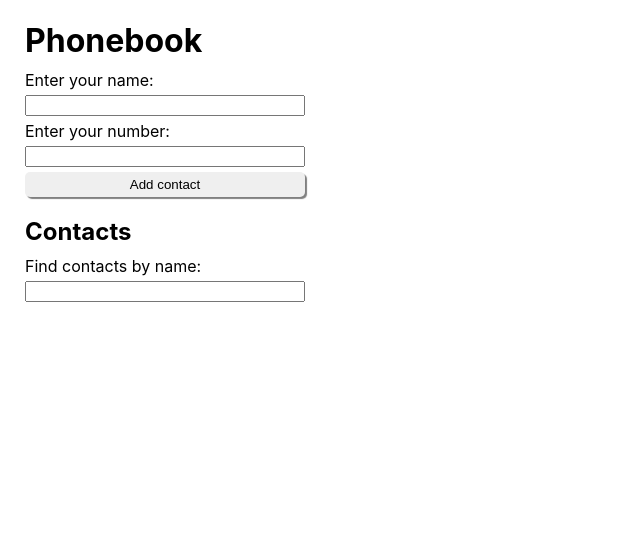
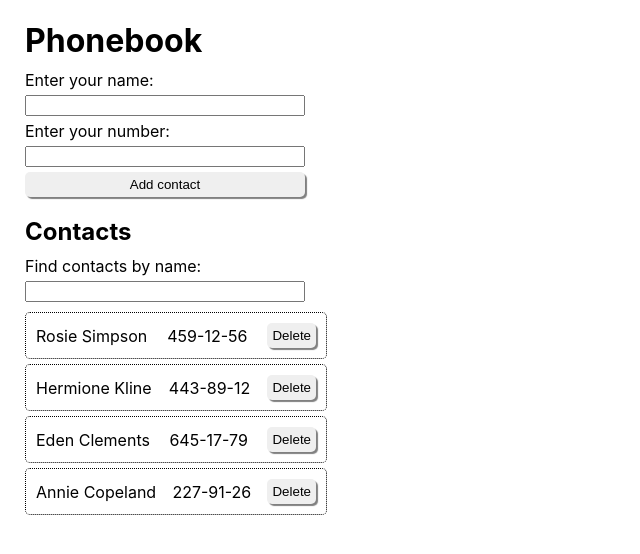
Before and after one commit to KaterynaPryimakova/goit-react-hw-02-phonebook, a React (Create React App) app: page / in a window 1280 px wide. Shown: the top 554 px of the page, without its empty margins (0-640 px from the left). Built offline with nearby package versions, Linux system fonts and the light colour scheme.

Commit message:
deleting contacts

```diff
--- a/src/components/App.jsx
+++ b/src/components/App.jsx
@@ -5,7 +5,12 @@ import { Filter } from './Filter/Filter';
 
 export class App extends Component {
   state = {
-    contacts: [],
+    contacts: [
+      { id: 'id-1', name: 'Rosie Simpson', number: '459-12-56' },
+      { id: 'id-2', name: 'Hermione Kline', number: '443-89-12' },
+      { id: 'id-3', name: 'Eden Clements', number: '645-17-79' },
+      { id: 'id-4', name: 'Annie Copeland', number: '227-91-26' },
+    ],
     filter: '',
   };
 
@@ -13,6 +18,20 @@ export class App extends Component {
     this.setState(prevState => ({
       contacts: [...prevState.contacts, newContact],
     }));
+  };
+
+  findContact = e => {
+    // const { value } = e.currentTarget;
+    // console.log(value);
+    // this.setState({
+    //   contacts: this.state.contacts.filter(({ name }) => name === value),
+    // });
+  };
+
+  deleteContact = contactId => {
+    this.setState({
+      contacts: this.state.contacts.filter(contact => contact.id !== contactId),
+    });
   };
 
   render() {
@@ -23,8 +42,12 @@ export class App extends Component {
         <ContactForm title="Phonebook" getNewContact={this.updateState} />
 
         <h2>Contacts</h2>
-        <Filter />
-        <ContactList title="Contacts" contacts={contacts} />
+        <Filter findContact={this.findContact} />
+        <ContactList
+          title="Contacts"
+          contacts={contacts}
+          deleteContact={this.deleteContact}
+        />
       </div>
     );
   }
--- a/src/components/ContactItem/ContactItem.jsx
+++ b/src/components/ContactItem/ContactItem.jsx
@@ -1,12 +1,14 @@
 import React from 'react';
 import css from './ContactItem.module.css';
 
-export const ContactItem = ({ name, number, id }) => {
+export const ContactItem = ({ name, number, id, deleteContact }) => {
   return (
     <li key={id} className={css.item} id={id}>
       <p>{name}</p>
       <p>{number}</p>
-      <button className={css.button}>Delete</button>
+      <button onClick={() => deleteContact(id)} className={css.button}>
+        Delete
+      </button>
     </li>
   );
 };
--- a/src/components/ContactList/ContactList.jsx
+++ b/src/components/ContactList/ContactList.jsx
@@ -3,15 +3,20 @@ import { ContactItem } from 'components/ContactItem/ContactItem';
 
 import css from './ContactList.module.css';
 
-export const ContactList = ({ contacts, children }) => {
+export const ContactList = ({ contacts, deleteContact }) => {
   return (
-    <div className={css.list}>
-      {children}
-      <ul>
-        {contacts.map(({ name, number, id }) => {
-          return <ContactItem name={name} number={number} id={id} key={id} />;
-        })}
-      </ul>
-    </div>
+    <ul className={css.list}>
+      {contacts.map(({ name, number, id }) => {
+        return (
+          <ContactItem
+            deleteContact={deleteContact}
+            name={name}
+            number={number}
+            id={id}
+            key={id}
+          />
+        );
+      })}
+    </ul>
   );
 };
--- a/src/components/Filter/Filter.jsx
+++ b/src/components/Filter/Filter.jsx
@@ -1,13 +1,17 @@
-import React from 'react';
+import React, { Component } from 'react';
 import css from './Filter.module.css';
 
-export const Filter = () => {
+export class Filter extends Component {
+  render() {
+    const { findContact } = this.props;
+
     return (
       <>
         <label htmlFor="search" className={css.label}>
           Find contacts by name:
-        <input type="text" name="search" />
+          <input onChange={findContact} type="text" name="search" />
         </label>
       </>
     );
-};
+  }
+}
```
Lines whose indentation alone changed are shown as unchanged.
